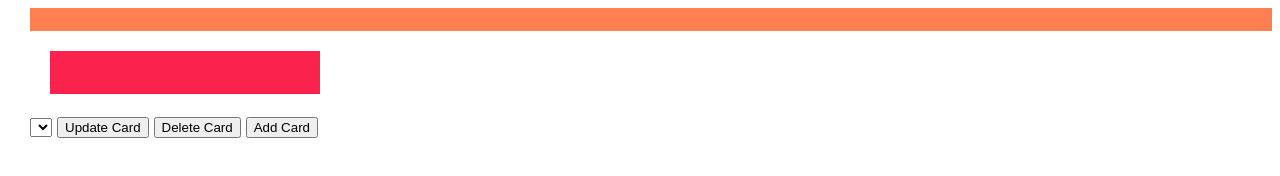
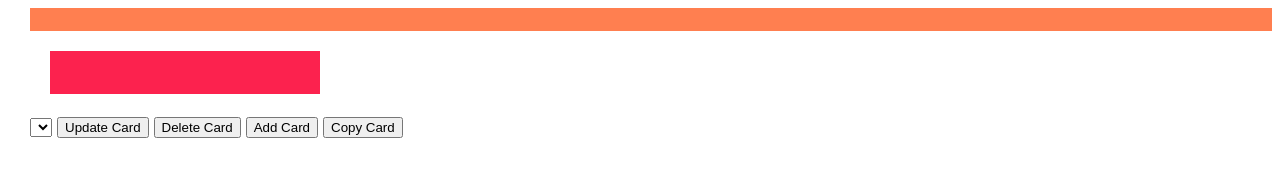
Before and after one commit to le-mal1/Graham2, a plain HTML site: page deckEditor.html in a window 1280 px wide. Drawn offline with Linux system fonts and the light colour scheme.

Commit message:
add copyCard button

```diff
--- a/classDeckEditor.js
+++ b/classDeckEditor.js
@@ -73,11 +73,24 @@ class DeckEditor {
         this.displayDeck();
     }
 
+    copyCard() {
+        if (this.deck1.cards.length > 0) {
+            let cardToCopy = this.deck1.cards[this.selectedCardPos];
+            let tmpCard = new Card(cardToCopy.force, cardToCopy.pv, cardToCopy.capacities.slice());
+            this.deck1.cards.splice(this.selectedCardPos + 1, 0, tmpCard);
+
+            this.selectedCardPos++;
+            this.displayDeck();
+        } else {
+            alert("you need another card");
+        }
+    }
+
 
     displayDeck() {
         this.eraseDisplayDeck();
         this.deck1.cards.forEach((card, cardPos) => {
-            let isSelectedCard = (cardPos == this.selectedCardPos)?true:false;
+            let isSelectedCard = (cardPos == this.selectedCardPos) ? true : false;
             this.display(displayOutputCard(card, isSelectedCard), "cards-list");
         });
 
--- a/deckEditor.html
+++ b/deckEditor.html
@@ -21,6 +21,7 @@
         <button id="update-card-button" onclick="deckEditor.updateCard()">Update Card</button>
         <button id="delete-card-button" onclick="deckEditor.deleteCard()">Delete Card</button>
         <button id="add-card-button" onclick="deckEditor.addCard()">Add Card</button>
+        <button id="copy-card-button" onclick="deckEditor.copyCard()">Copy Card</button>
     </div>
 
     <script src="tools.js"></script>
```
